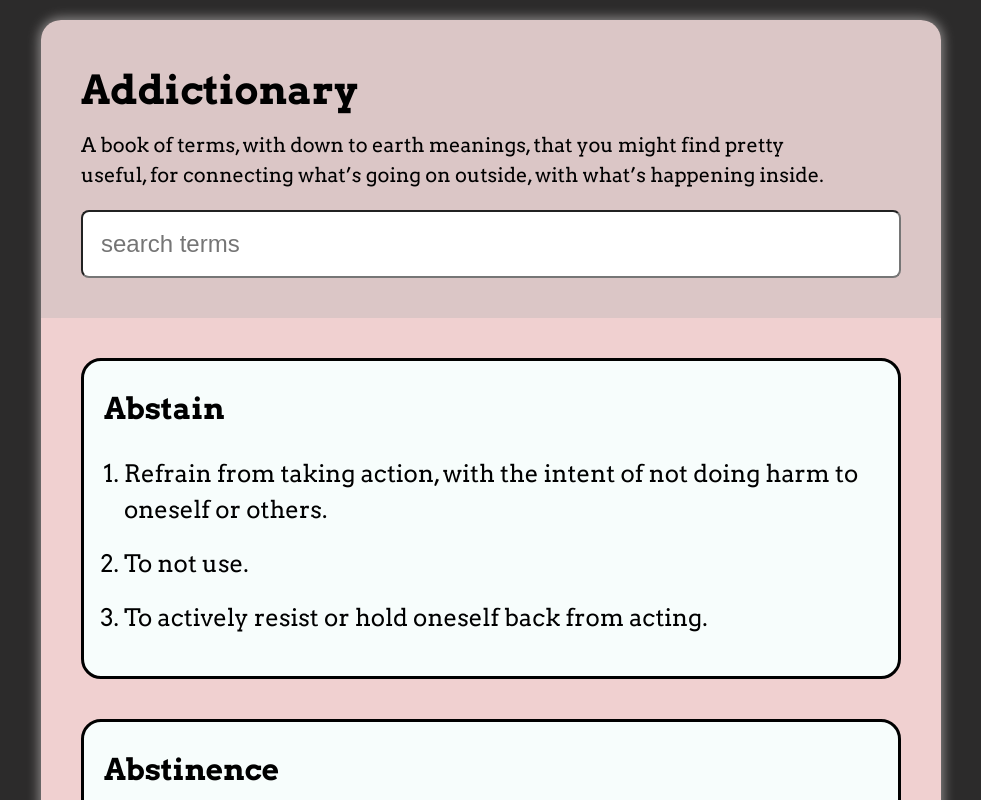
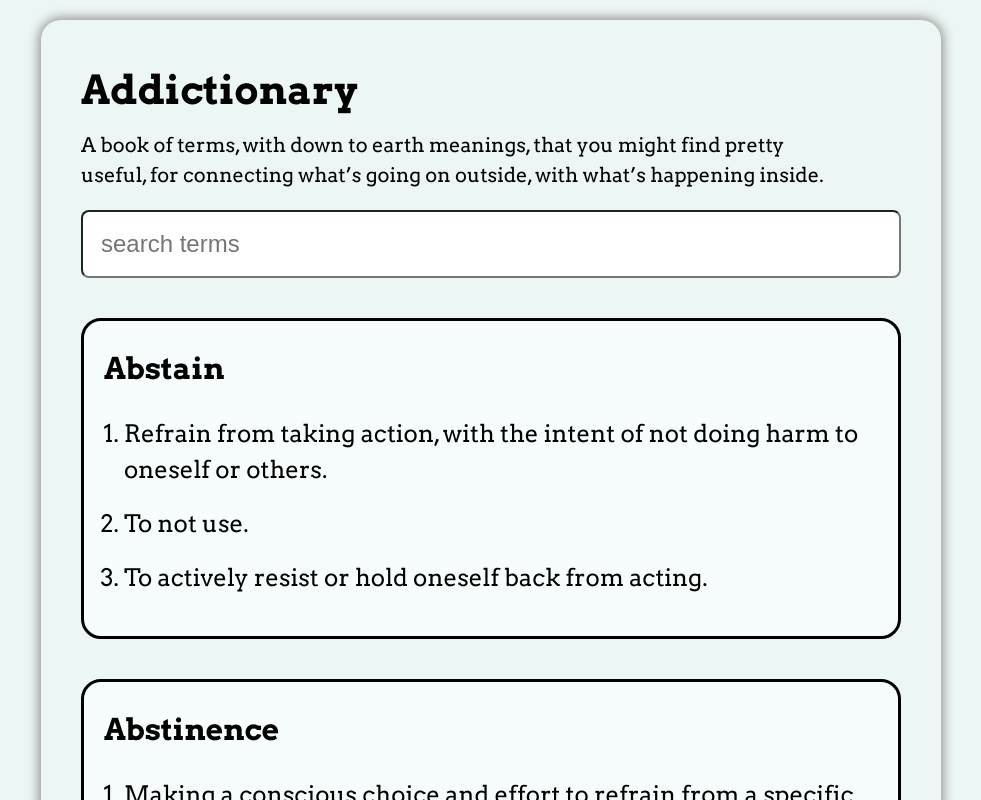
Before and after one commit to gregrossdev/addiction-ary, a Next.js app: page / in a window 1280 px wide. Shown: the top 800 px of the page, without its empty margins (149-1130 px from the left). Built offline with nearby package versions, Linux system fonts and the light colour scheme.

Commit message:
simplify

```diff
--- a/components/term-list.js
+++ b/components/term-list.js
@@ -1,12 +1,11 @@
 import React from 'react';
 import TermItem from './term-item';
-import termlist from './term-list.module.css'
 
 
 export default function TermList({ terms }){
 
   return (
-    <div className={termlist.letters}>
+    <div>
 
       {
         terms.map(term => {
--- a/components/term-list.module.css
+++ /dev/null
@@ -1,3 +0,0 @@
-.letters {
-
-}
--- a/components/ui-card.module.css
+++ b/components/ui-card.module.css
@@ -1,5 +1,5 @@
 .card {
-  background-color: hsl(175, 56%, 98%);
+  background-color: #f7fdfc;
   padding: 0 1em 1em;
   border-radius: 1em;
   border: 3px solid black;
--- a/pages/index.js
+++ b/pages/index.js
@@ -1,7 +1,6 @@
 import React, { useState, useEffect } from "react";
 import TermList from "../components/term-list";
 import SearchBox from "../components/search-box";
-import nav from "../styles/layout-nav.module.css"
 
 import { getAllTerms } from "../lib/api-util";
 
@@ -19,18 +18,16 @@ export default function Home({ data }) {
 
   return (
     <div className="container">
-      <header className={`${nav.header} inner`}>
-        <div className={nav.content}>
-          <h1 className={nav.title}>Addictionary</h1>
-          <p className={nav.description}>
-            A book of terms, with down to earth meanings, that you might find
-            pretty useful, for connecting what’s going on outside, with what’s
-            happening inside.
-          </p>
-          <SearchBox searchChange={onSearchChange} />
-        </div>
+      <header className="header">
+        <h1 className="title">Addictionary</h1>
+        <p className="description">
+          A book of terms, with down to earth meanings, that you might find
+          pretty useful, for connecting what’s going on outside, with what’s
+          happening inside.
+        </p>
+        <SearchBox searchChange={onSearchChange} />
       </header>
-      <section className="inner content">
+      <section className="content">
         <TermList terms={filteredTerms} />
       </section>
     </div>
--- a/styles/globals.css
+++ b/styles/globals.css
@@ -1,8 +1,7 @@
 @import url('https://fonts.googleapis.com/css2?family=Arvo:wght@400;700&display=swap');
 
 :root {
-  --clr-light: #f0d0d0;
-  --clr-dark: #dbc6c6;
+  --ui: #f7fdfc;
 }
 
 
@@ -12,7 +11,7 @@ body {
   margin: 0;
   font-family: 'Arvo', serif;
   line-height: 1.5;
-  background-color: rgb(44, 43, 43);
+  background-color: #ecf7f5;
 }
 
 
@@ -52,13 +51,31 @@ html {
   box-shadow:  0px 0px 12px 2px rgb(143, 140, 140);
 }
 
-.inner {
-  padding: 2rem 1rem;
+
+.header, .content {
+  display: flex;
+  flex-direction: column;
+}
+
+.header {
+  padding: 2rem;
 }
 
 .content {
-  background: var(--clr-light);
+  padding: 0 2rem;
 }
+
+
+.title {
+  margin: 0;
+  margin-bottom: 0.25em;
+}
+
+.description {
+  margin: 0;
+  margin-bottom: 1em;
+}
+
 
 @media only screen and (min-width: 768px) {
   .container {
@@ -70,12 +87,11 @@ html {
     box-shadow:  0px 0px 12px 2px rgb(143, 140, 140);
   }
 
-  .inner {
-    padding: 2rem;
-  }
-
-  .content {
+  .header, .content {
     border-radius: 0 0 1rem 1rem;
   }
 
+  .description {
+    width: 93%;
+  }
 }
--- a/styles/layout-nav.module.css
+++ /dev/null
@@ -1,28 +0,0 @@
-.header {
-  background: var(--clr-dark);
-}
-
-.content {
-  display: flex;
-  flex-direction: column;
-}
-
-.title {
-  margin: 0;
-  margin-bottom: 0.25em;
-}
-
-.description {
-  margin: 0;
-  margin-bottom: 1em;
-}
-
-@media only screen and (min-width: 768px) {
-  .header {
-    border-radius: 1rem 1rem 0 0;
-  }
-
-  .description {
-    width: 93%;
-  }
-}
```
Also changed, not shown: components/layout-nav.js (deleted, +0 -18 lines), components/layout.js (deleted, +0 -11 lines), 2 other files (tests, documents, lock files or other folders).
